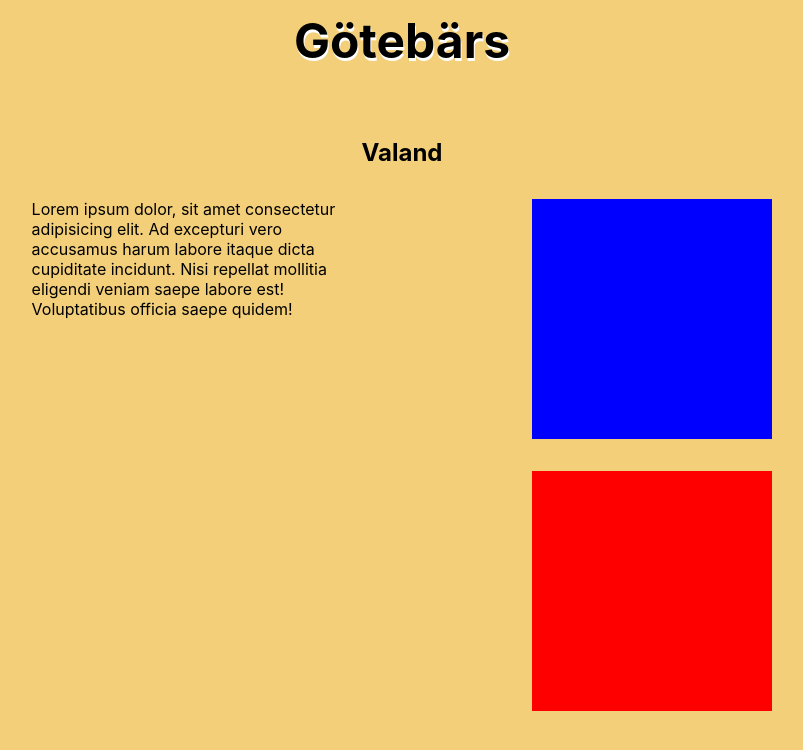
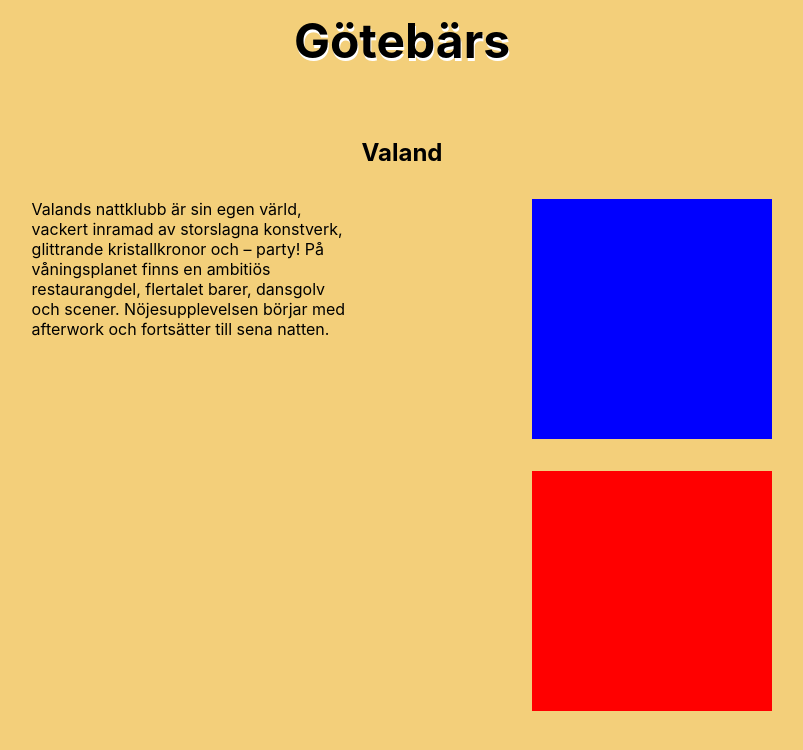
Before and after one commit to Browbeans/Project-PHO, a React (Create React App) app in the folder weather-app/: page /Valand in a window 1280 px wide. Shown: the top 750 px of the page, without its empty margins (238-1041 px from the left). Built offline with nearby package versions, Linux system fonts and the light colour scheme.

Commit message:
Add correct text for bar

```diff
--- a/weather-app/src/components/MainContent.tsx
+++ b/weather-app/src/components/MainContent.tsx
@@ -34,64 +34,64 @@ import ContentItem from './ContentItem';
     const avenyn = [ {
       title: 'Yaki-da',
       image: '',
-      info: 'Lorem ipsum dolor, sit amet consectetur adipisicing elit. Ad excepturi vero accusamus harum labore itaque dicta cupiditate incidunt. Nisi repellat mollitia eligendi veniam saepe labore est! Voluptatibus officia saepe quidem!'
+      info: 'Yaki-Da har många ansikten och skepnader. Här finns en terrass, två dansgolv och en prisbelönt kaffebar, utspritt över flera våningar. Högst upp ligger den ekologiska och KRAV-märkta bistron belägen bland takåsarna.'
     },
     {
       title: 'Lounge',
       image: '',
-      info: 'Lorem ipsum dolor, sit amet consectetur adipisicing elit. Ad excepturi vero accusamus harum labore itaque dicta cupiditate incidunt. Nisi repellat mollitia eligendi veniam saepe labore est! Voluptatibus officia saepe quidem!'
+      info: 'Med flera år på nacken är Lounge(s) en av Avenyns mest etablerade nattklubbar. På flera våningar finns allt som behövs för en lyckad utekväll som barer, dansgolv, roulette och en populär takterass.'
     },
     {
       title: 'Valand',
       image: '',
-      info: 'Lorem ipsum dolor, sit amet consectetur adipisicing elit. Ad excepturi vero accusamus harum labore itaque dicta cupiditate incidunt. Nisi repellat mollitia eligendi veniam saepe labore est! Voluptatibus officia saepe quidem!'
+      info: 'Valands nattklubb är sin egen värld, vackert inramad av storslagna konstverk, glittrande kristallkronor och – party! På våningsplanet finns en ambitiös restaurangdel, flertalet barer, dansgolv och scener. Nöjesupplevelsen börjar med afterwork och fortsätter till sena natten.'
     },
     {
       title: 'Hardrock-cafe',
       image: '',
-      info: 'Lorem ipsum dolor, sit amet consectetur adipisicing elit. Ad excepturi vero accusamus harum labore itaque dicta cupiditate incidunt. Nisi repellat mollitia eligendi veniam saepe labore est! Voluptatibus officia saepe quidem!'
+      info: 'Vår restaurang är fyra våningar med matservering, 5 barer, nattklubb och shuffleboard. Här hittar du alltid något att göra! Vi har även flera eventytor som lämpar sig för allt från mindre grupper till större företagsevent. Sommartid har vi vår populära uteservering med 120 sittplatser på första parkett mot ett vimlande Avenyn. Tyvärr tillåter vi inte pälsdjur varken på uteserveringen eller inne i restaurangen. Tack för er förståelse. '
     },
   ]
     const jarntorget = [ {
       title: 'Soho',
       image: '',
-      info: 'Lorem ipsum dolor, sit amet consectetur adipisicing elit. Ad excepturi vero accusamus harum labore itaque dicta cupiditate incidunt. Nisi repellat mollitia eligendi veniam saepe labore est! Voluptatibus officia saepe quidem!'
+      info: 'På SoHO Beer House erbjuder dem mat som . Ifall det är något som är frestande föreslår vi att ni gör en bokning på den här restaurangen och provar. Restaurangen erbjuder inte online-bordsbeställning. Vi föreslår att ni skickar ett e-post eller ringer för bordsbokning.'
     },
     {
       title: 'Cafe-publik',
       image: '',
-      info: 'Lorem ipsum dolor, sit amet consectetur adipisicing elit. Ad excepturi vero accusamus harum labore itaque dicta cupiditate incidunt. Nisi repellat mollitia eligendi veniam saepe labore est! Voluptatibus officia saepe quidem!'
+      info: 'Kafé och bar på Göteborgs alternativa nattlivsstråk, Andra Långgatan. Med fokus på öl och gott kaffe, samt en enklare barmeny är Café Publik ett populärt vattenhål för stadens unga. Café Publik togs under 2010 över i ny regi, men har behållit sitt fokus på olika DJ:s nästan varje kväll, trevlig personal och god stämning. Lokalen i en och en halv våning, kompletteras med en liten uteservering på gatan.'
     },
     {
       title: 'Brygghuset',
       image: '',
-      info: 'Lorem ipsum dolor, sit amet consectetur adipisicing elit. Ad excepturi vero accusamus harum labore itaque dicta cupiditate incidunt. Nisi repellat mollitia eligendi veniam saepe labore est! Voluptatibus officia saepe quidem!'
+      info: 'Hans får en ide, han måste givetvis föra sitt arv vidare, det vill säga brygga öl! Han kommer över en nedgången lokal vid järntorget som han renoverar upp tillsammans med Kristina och startar så småningom Göteborgs första bryggeri. De döper bryggeriet till Jerntorgets Brygghus!'
     },
     {
       title: 'Hops',
       image: '',
-      info: 'Lorem ipsum dolor, sit amet consectetur adipisicing elit. Ad excepturi vero accusamus harum labore itaque dicta cupiditate incidunt. Nisi repellat mollitia eligendi veniam saepe labore est! Voluptatibus officia saepe quidem!'
+      info: 'Längst ner på Andra Långgatan i hjärtat av Masthuggstorget hittar du ölsorter från världens alla olika hörn. Vårt ölsortiment är väldigt brett och expanderas kontinuerligt. För att uppnå så stor variation som möjligt så försöker vi ta in en så stor variation av öl som möjligt. Allt från olika mikrobryggerier till förslag från gäster, som gör att just din favoritsort eventuellt kan hamna i våra kylar. Nyheter av öl presenteras kontinuerligt på Facebook och Instagram.'
     },
   ]
     const hisingen = [ {
       title: 'Ölstugan',
       image: '',
-      info: 'Lorem ipsum dolor, sit amet consectetur adipisicing elit. Ad excepturi vero accusamus harum labore itaque dicta cupiditate incidunt. Nisi repellat mollitia eligendi veniam saepe labore est! Voluptatibus officia saepe quidem!'
+      info: 'På Ölstugan 1892 Tullen Hisingen kan ni bland annat äta Pub, Gastropub. Om ni är sugen på detta föreslår vi dig att boka ett bord och kolla på menyn. Tyvärr är det inte möjligt att boka ett bord online. Nå dem på e-post eller telefon för bordsbokning. Ni kan ringa på +4631165616.'
     },
     {
       title: 'Kville-biljard',
       image: '',
-      info: 'Lorem ipsum dolor, sit amet consectetur adipisicing elit. Ad excepturi vero accusamus harum labore itaque dicta cupiditate incidunt. Nisi repellat mollitia eligendi veniam saepe labore est! Voluptatibus officia saepe quidem!'
+      info: 'Kville Biljard har funnits på Kvilletorget sedan 1994 och erbjuder en unik, lugn, trygg och gemytlig atmosfär med trevlig personal och personlig service. Här samlas vi för att spela biljard, ta ett parti dart, utmana vännerna i en trekamp för att umgås, koppla av i någon av våra barer och äta en god bit mat. Vi har även livespelningar, DJ:s och dansgolv, casino, shuffleboard, Pub Quiz samt företagsevent.'
     },
     {
       title: 'Antibarbarus',
       image: '',
-      info: 'Lorem ipsum dolor, sit amet consectetur adipisicing elit. Ad excepturi vero accusamus harum labore itaque dicta cupiditate incidunt. Nisi repellat mollitia eligendi veniam saepe labore est! Voluptatibus officia saepe quidem!'
+      info: 'ANTIBARBARUS Hajpade kaffebaren Alkemisten har ett syskon, även detta ställe med placering i Kvillebäcken. Krogen fokuserar på hantverk och hållbarhet, med en street food-baserad meny. Även om restaurangen erbjuder matinfluenser från hela världen, hämtar köket sina råvaror från producenter med lokal förankring. Med en varierande meny får stället stor variation, både vad gäller mat och dryck. Främst är det naturviner som gäller, samt öl från mikrobryggerierna.'
     },
     {
       title: 'Lindholmen-streetfood',
       image: '',
-      info: 'Lorem ipsum dolor, sit amet consectetur adipisicing elit. Ad excepturi vero accusamus harum labore itaque dicta cupiditate incidunt. Nisi repellat mollitia eligendi veniam saepe labore est! Voluptatibus officia saepe quidem!'
+      info: 'Gatumat, och det är ganska exakt vad det är! Enkelt & gott, opretentiöst men med krav på kvalité och viljan att vara gatusmart kombinerad med en inbjudande attityd! Det som binder oss samman är kärleken till maten, kvalitén i råvarorna och människorna som äter den! Bärs i mängder'
     },
   ]
 
@@ -103,14 +103,6 @@ import ContentItem from './ContentItem';
                   <ContentItem title={value.area} key={value.area}/>
               )}
             </Route>
-
-            {/* {data.map((value) =>
-              <Route path={'/' + value.area}>
-                <BarNavigation id={value.area} key={value.area}/>
-              </Route>
-            )} */}
-
-
 
             <Route path="/järntorget">
                 {jarntorget.map((value) => <BarNavigation id={value.title} key={value.title}/>)}
```
